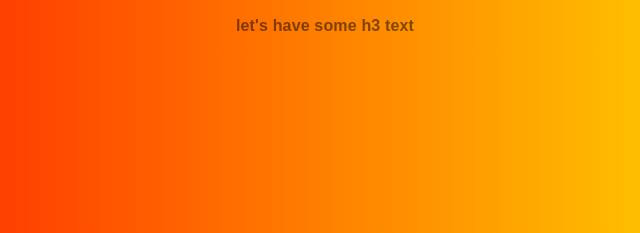
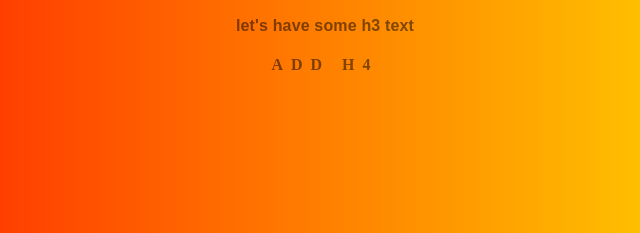
Before and after one commit to elena-emma/background-generator, a plain HTML site: page index.html in a window 1280 px wide. Shown: the part 217-450 px from the top of the page, 315-955 px from the left. Drawn offline with Linux system fonts and the light colour scheme.

```diff
--- a/index.html
+++ b/index.html
@@ -10,6 +10,7 @@
 	<input class="color2" type="color" name="color2" value="#ff0000">
 	<h2>Current CSS Background</h2>
 	<h3>let's have some h3 text</h3>
+	<h4>add h4</h4>
 	<script type="text/javascript" src="script.js"></script>
 </body>
 </html>
```
